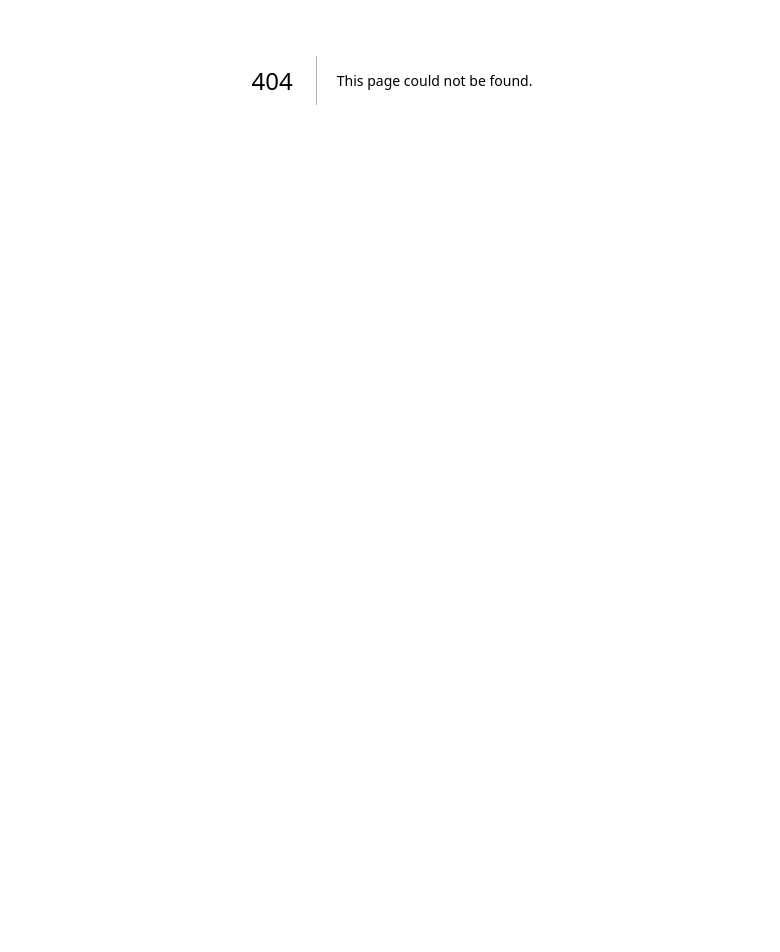
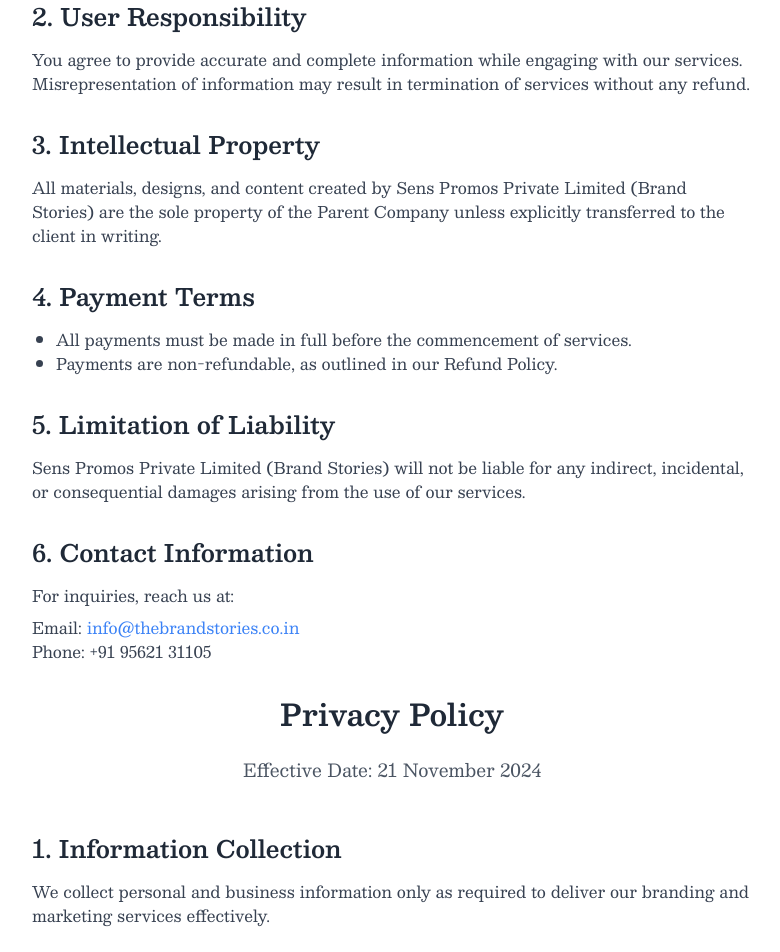
Before and after one commit to dev-hemito/brandstoriesTrade, a Next.js app: page /terms in a window 1280 px wide. Before the commit this address had no page. Shown: the part 320-1272 px from the top of the page, without its empty margins (248-1028 px from the left). Before the commit the page ends 800 px from the top, so only its background shows below. Built offline with nearby package versions, Linux system fonts and the light colour scheme.

Commit message:
about content edited, created refund, return, shipping, terms

```diff
--- /dev/null
+++ b/src/app/refund/page.js
@@ -0,0 +1,30 @@
+import React from 'react'
+
+const page = () => {
+    return (
+        <div>
+            <h1 className="text-3xl font-semibold text-center text-gray-800 mb-6">Refund Policy</h1>
+            <h3 className="text-lg text-center text-gray-600 mb-12">Effective Date: 21 November 2024</h3>
+
+            <section className="mb-8">
+                <p className="text-gray-700">
+                    All payments made to Sens Promos Private Limited and its product, Brand Stories, are final and non-refundable.
+                </p>
+                <p className="text-gray-700 mt-4">
+                    <strong>Exceptions:</strong> There are no exceptions to this policy. Once the payment is made, it is non-refundable under any circumstances.
+                </p>
+            </section>
+
+            <section className="mb-8">
+                <h2 className="text-2xl font-semibold text-gray-800 mb-4">Contact Information</h2>
+                <p className="text-gray-700 mb-2">For refund-related inquiries, contact us at:</p>
+                <ul className="list-none pl-0 text-gray-700">
+                    <li>Email: <a href="mailto:info@thebrandstories.co.in" className="text-blue-500 hover:underline">info@thebrandstories.co.in</a></li>
+                    <li>Phone: +91 95621 31105</li>
+                </ul>
+            </section>
+        </div>
+    )
+}
+
+export default page
--- /dev/null
+++ b/src/app/return/page.js
@@ -0,0 +1,27 @@
+import React from 'react'
+
+const page = () => {
+    return (
+        <div>
+            <h1 className="text-3xl font-semibold text-center text-gray-800 mb-6">Return Policy</h1>
+            <h3 className="text-lg text-center text-gray-600 mb-12">Effective Date: 21 November 2024</h3>
+
+            <section className="mb-8">
+                <p className="text-gray-700">
+                    Sens Promos Private Limited and its product, Brand Stories, operate exclusively in the digital domain, providing services rather than physical products. Therefore, we do not offer returns.
+                </p>
+            </section>
+
+            <section className="mb-8">
+                <h2 className="text-2xl font-semibold text-gray-800 mb-4">Contact Information</h2>
+                <p className="text-gray-700 mb-2">For clarification, contact us at:</p>
+                <ul className="list-none pl-0 text-gray-700">
+                    <li>Email: <a href="mailto:info@thebrandstories.co.in" className="text-blue-500 hover:underline">info@thebrandstories.co.in</a></li>
+                    <li>Phone: +91 95621 31105</li>
+                </ul>
+            </section>
+        </div>
+    )
+}
+
+export default page
--- /dev/null
+++ b/src/app/shipping/page.js
@@ -0,0 +1,31 @@
+import React from 'react'
+
+const Page = () => {
+    return (
+        <div className="max-w-3xl mx-auto px-6 py-8">
+
+            <h1 className="text-3xl font-semibold text-center text-gray-800 mb-6">Shipping Policy</h1>
+            <h3 className="text-lg text-center text-gray-600 mb-12">Effective Date: 21 November 2024</h3>
+
+            <section className="mb-8">
+                <p className="text-gray-700">
+                    Sens Promos Private Limited and its product, Brand Stories, provide digital services only. No shipping or delivery of physical goods is involved.
+                </p>
+                <p className="text-gray-700 mt-4">
+                    All deliverables are shared electronically via email or cloud-based platforms.
+                </p>
+            </section>
+
+            <section className="mb-8">
+                <h2 className="text-2xl font-semibold text-gray-800 mb-4">Contact Information</h2>
+                <p className="text-gray-700 mb-2">For service delivery questions, contact us at:</p>
+                <ul className="list-none pl-0 text-gray-700">
+                    <li>Email: <a href="mailto:info@thebrandstories.co.in" className="text-blue-500 hover:underline">info@thebrandstories.co.in</a></li>
+                    <li>Phone: +91 95621 31105</li>
+                </ul>
+            </section>
+        </div>
+    )
+}
+
+export default Page;
--- /dev/null
+++ b/src/app/terms/page.js
@@ -0,0 +1,100 @@
+import React from 'react'
+
+const Page = () => {
+  return (
+    <div className="max-w-3xl mx-auto px-6 py-8">
+      <h1 className="text-3xl font-semibold text-center text-gray-800 mb-6">Terms and Conditions</h1>
+      <h3 className="text-lg text-center text-gray-600 mb-12">Effective Date: 21 November 2024</h3>
+
+      <section className="mb-8">
+        <h2 className="text-2xl font-semibold text-gray-800 mb-4">1. Services Overview</h2>
+        <p className="text-gray-700">
+          Sens Promos Private Limited, through its product Brand Stories, provides digital branding, marketing, and storytelling solutions. All services are delivered online, and no physical goods are involved.
+        </p>
+      </section>
+
+      <section className="mb-8">
+        <h2 className="text-2xl font-semibold text-gray-800 mb-4">2. User Responsibility</h2>
+        <p className="text-gray-700">
+          You agree to provide accurate and complete information while engaging with our services. Misrepresentation of information may result in termination of services without any refund.
+        </p>
+      </section>
+
+      <section className="mb-8">
+        <h2 className="text-2xl font-semibold text-gray-800 mb-4">3. Intellectual Property</h2>
+        <p className="text-gray-700">
+          All materials, designs, and content created by Sens Promos Private Limited (Brand Stories) are the sole property of the Parent Company unless explicitly transferred to the client in writing.
+        </p>
+      </section>
+
+      <section className="mb-8">
+        <h2 className="text-2xl font-semibold text-gray-800 mb-4">4. Payment Terms</h2>
+        <ul className="list-disc pl-6 text-gray-700">
+          <li>All payments must be made in full before the commencement of services.</li>
+          <li>Payments are non-refundable, as outlined in our Refund Policy.</li>
+        </ul>
+      </section>
+
+      <section className="mb-8">
+        <h2 className="text-2xl font-semibold text-gray-800 mb-4">5. Limitation of Liability</h2>
+        <p className="text-gray-700">
+          Sens Promos Private Limited (Brand Stories) will not be liable for any indirect, incidental, or consequential damages arising from the use of our services.
+        </p>
+      </section>
+
+      <section className="mb-8">
+        <h2 className="text-2xl font-semibold text-gray-800 mb-4">6. Contact Information</h2>
+        <p className="text-gray-700 mb-2">For inquiries, reach us at:</p>
+        <ul className="list-none pl-0 text-gray-700">
+          <li>Email: <a href="mailto:info@thebrandstories.co.in" className="text-blue-500 hover:underline">info@thebrandstories.co.in</a></li>
+          <li>Phone: +91 95621 31105</li>
+        </ul>
+      </section>
+
+      <h1 className="text-3xl font-semibold text-center text-gray-800 mb-6">Privacy Policy</h1>
+      <h3 className="text-lg text-center text-gray-600 mb-12">Effective Date: 21 November 2024</h3>
+
+      <section className="mb-8">
+        <h2 className="text-2xl font-semibold text-gray-800 mb-4">1. Information Collection</h2>
+        <p className="text-gray-700">
+          We collect personal and business information only as required to deliver our branding and marketing services effectively.
+        </p>
+      </section>
+
+      <section className="mb-8">
+        <h2 className="text-2xl font-semibold text-gray-800 mb-4">2. Use of Information</h2>
+        <ul className="list-disc pl-6 text-gray-700">
+          <li>Customizing and delivering branding and marketing solutions.</li>
+          <li>Communication regarding services, updates, and offers.</li>
+        </ul>
+      </section>
+
+      <section className="mb-8">
+        <h2 className="text-2xl font-semibold text-gray-800 mb-4">3. Data Protection</h2>
+        <p className="text-gray-700">
+          We implement advanced security measures to protect your information. However, no method of data transmission over the internet is completely secure, and we cannot guarantee absolute security.
+        </p>
+      </section>
+
+      <section className="mb-8">
+        <h2 className="text-2xl font-semibold text-gray-800 mb-4">4. Third-Party Sharing</h2>
+        <p className="text-gray-700">
+          Your data will not be shared, sold, or distributed to third parties unless required by law or for service delivery with your consent.
+        </p>
+      </section>
+
+      <section className="mb-8">
+        <h2 className="text-2xl font-semibold text-gray-800 mb-4">5. Contact Information</h2>
+        <p className="text-gray-700 mb-2">For privacy-related concerns, contact us at:</p>
+        <ul className="list-none pl-0 text-gray-700">
+          <li>Email: <a href="mailto:info@thebrandstories.co.in" className="text-blue-500 hover:underline">info@thebrandstories.co.in</a></li>
+          <li>Phone: +91 95621 31105</li>
+        </ul>
+      </section>
+
+
+    </div>
+  )
+}
+
+export default Page;
```
